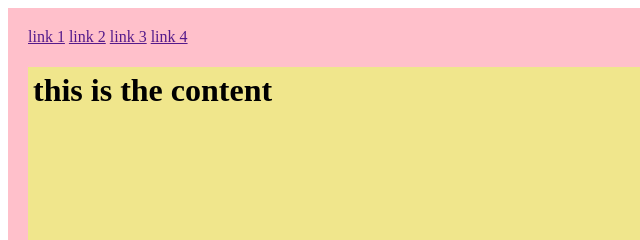
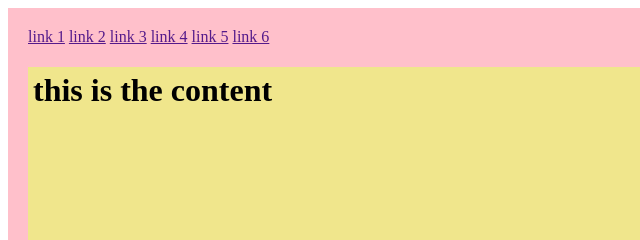
Before and after one commit to shormany617383/LEC8, a plain HTML site: page index.html in a window 1280 px wide. Shown: the top 240 px of the page, 0-640 px from the left. Drawn offline with Linux system fonts and the light colour scheme.

Commit message:
add two links to nav bar

```diff
--- a/index.html
+++ b/index.html
@@ -13,6 +13,8 @@
         <a href="">link 2</a>
         <a href="">link 3</a>
         <a href="">link 4</a>
+        <a href="">link 5</a>
+        <a href="">link 6</a>
 
     <div>
         <h1 class="content">
```
